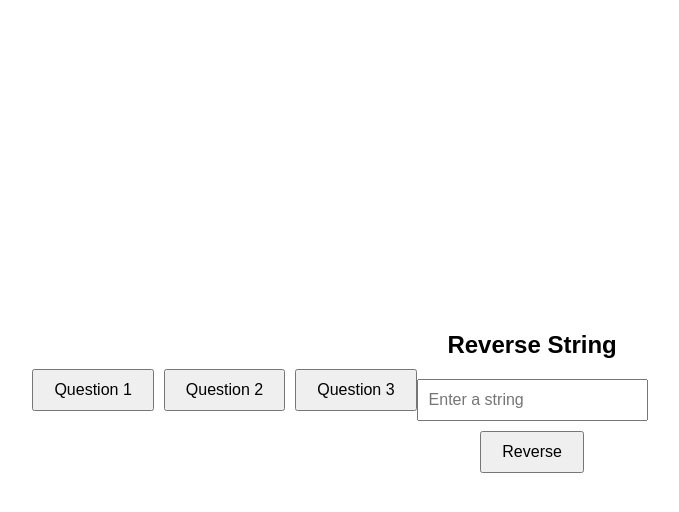
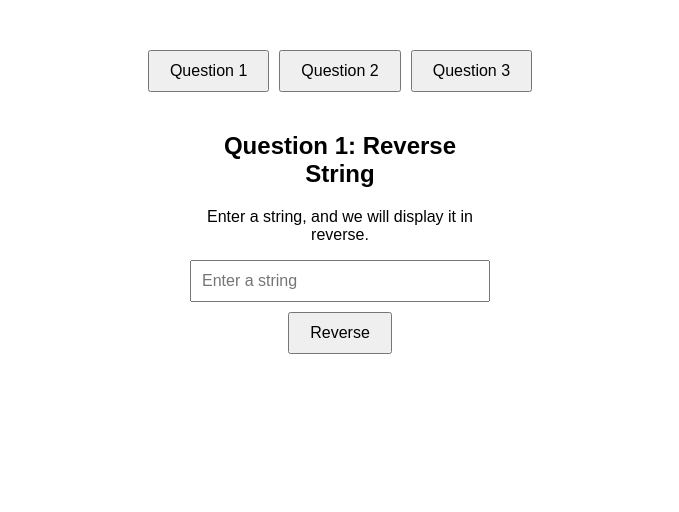
Before and after one commit to csgmar21/Assignment2_1, a plain HTML site: page index.html in a window 1280 px wide. Both pictures are taken after a click on the button "Question 1". Shown: the whole page, without its empty margins (300-979 px from the left). Drawn offline with Linux system fonts and the light colour scheme.

Commit message:
updated css

```diff
--- a/index.html
+++ b/index.html
@@ -14,21 +14,24 @@
     </div>
 
     <div id="tab1" class="tab-content">
-        <h2>Reverse String</h2>
+        <h2>Question 1: Reverse String</h2>
+        <p>Enter a string, and we will display it in reverse.</p>
         <input type="text" id="reverseInput" placeholder="Enter a string">
         <button onclick="reverseString()">Reverse</button>
         <p id="reverseResult"></p>
     </div>
 
     <div id="tab2" class="tab-content">
-        <h2>Palindrome Checker</h2>
+        <h2>Question 2: Palindrome Checker</h2>
+        <p>Enter a series of numbers, and we will check if it is a palindrome.</p>
         <input type="text" id="palindromeInput" placeholder="Enter a series of numbers">
         <button onclick="checkPalindrome()">Check Palindrome</button>
         <p id="palindromeResult"></p>
     </div>
 
     <div id="tab3" class="tab-content">
-        <h2>Tip Calculator</h2>
+        <h2>Question 3: Tip Calculator</h2>
+        <p>Enter the subtotal and tip percentage to calculate the total amount including the tip.</p>
         <input type="number" id="subtotal" placeholder="Subtotal of the bill">
         <input type="number" id="tipPercentage" placeholder="Tip percentage">
         <button onclick="calculateTotal()">Calculate Total</button>
--- a/style.css
+++ b/style.css
@@ -1,10 +1,11 @@
 body {
     font-family: Arial, sans-serif;
     display: flex;
-    justify-content: center;
+    flex-direction: column;
     align-items: center;
     height: 100vh;
     margin: 0;
+    padding-top: 50px;
 }
 
 .tabs {
@@ -16,11 +17,13 @@ body {
 button {
     padding: 10px 20px;
     font-size: 16px;
+    cursor: pointer;
 }
 
 .tab-content {
     display: none;
     text-align: center;
+    width: 300px;
 }
 
 input {
@@ -29,6 +32,8 @@ input {
     margin-top: 10px;
     display: block;
     margin-bottom: 10px;
+    width: 100%;
+    box-sizing: border-box;
 }
 
 #totalResult, #palindromeResult, #reverseResult {
```
